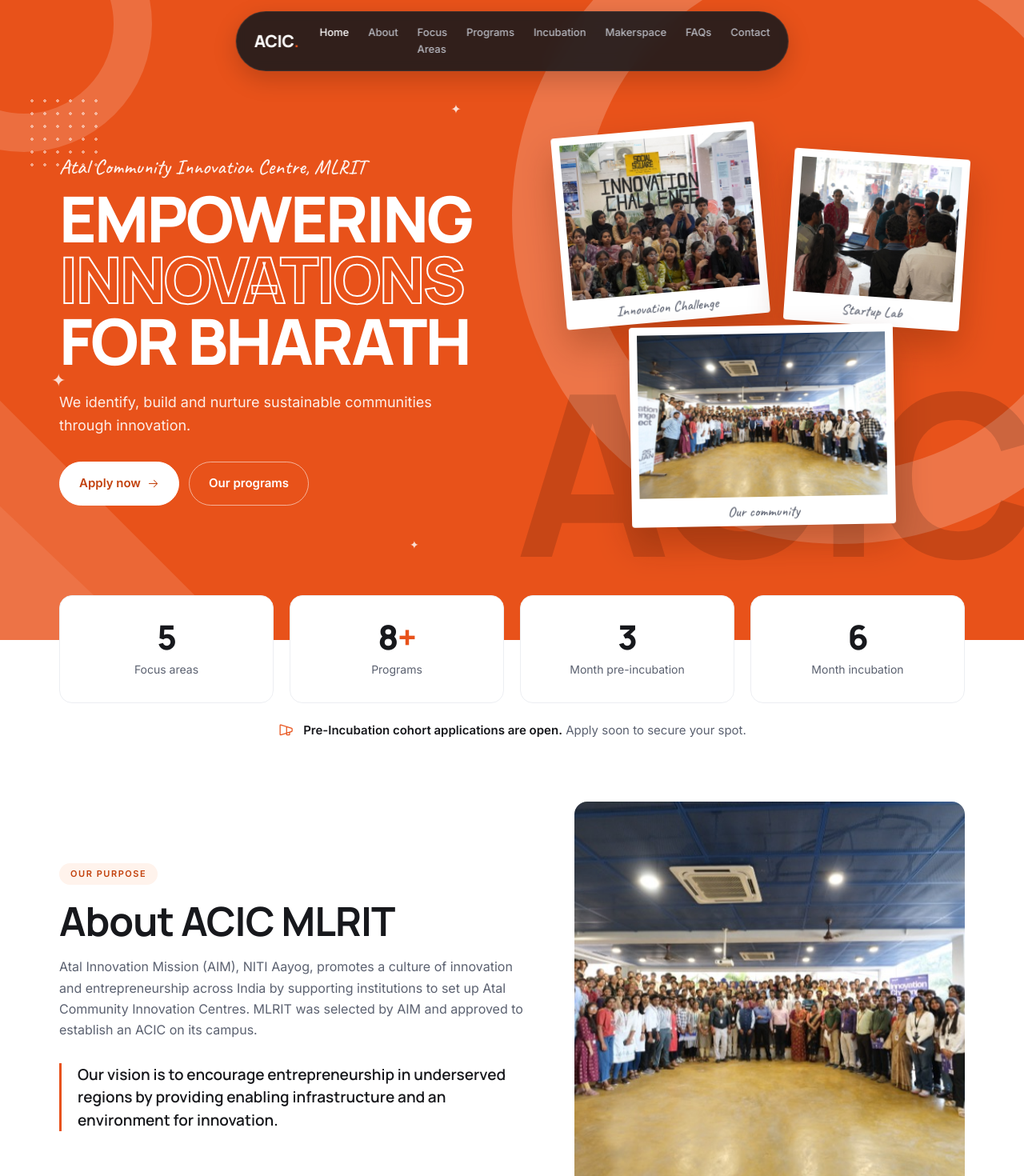
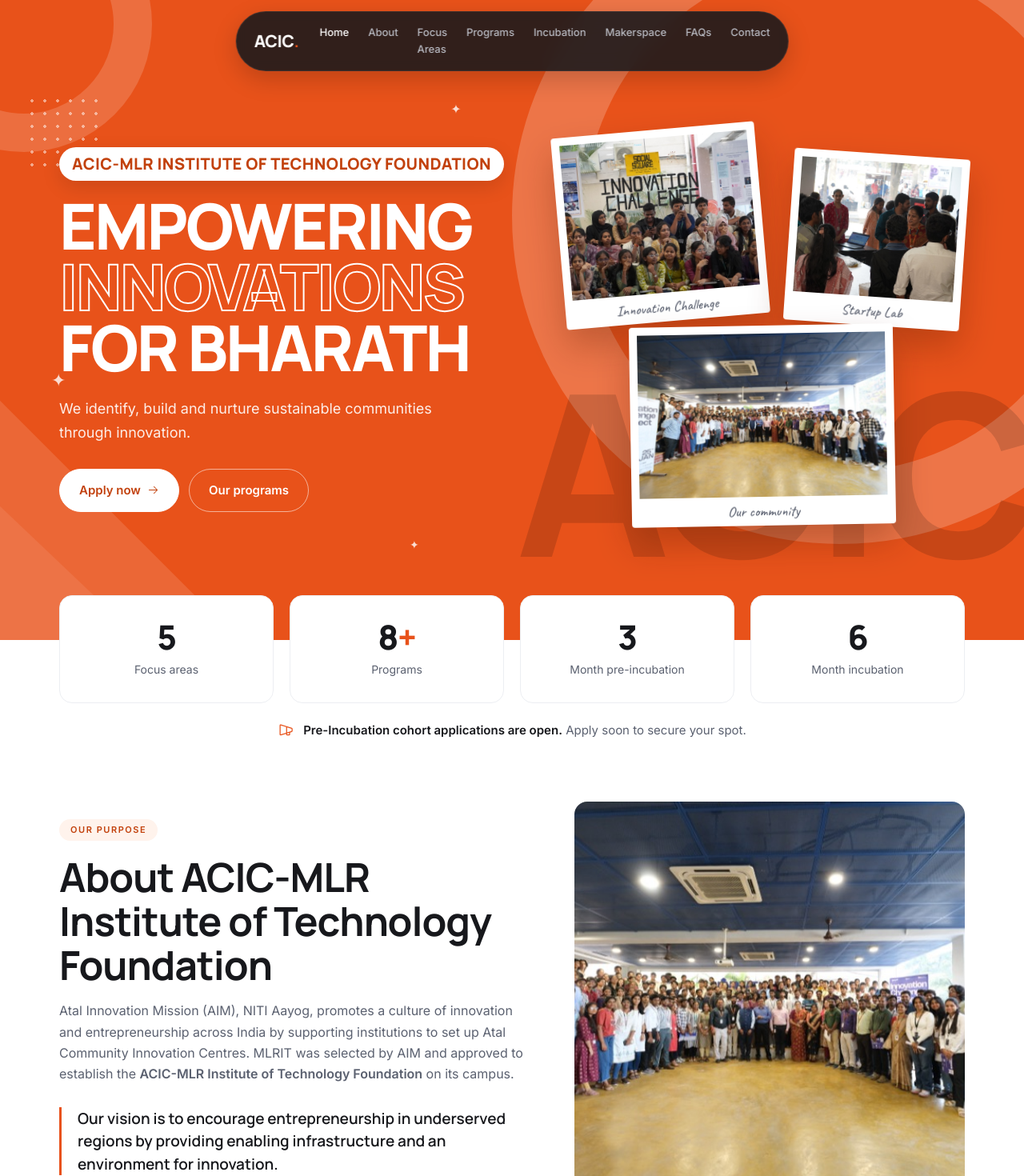
Before and after one commit to Tribhuvan-26/acic-mlrit, a Next.js app: page / in a window 1280 px wide. Shown: the top 1470 px of the page at 80% size. Built offline with nearby package versions, Linux system fonts and the light colour scheme.

Commit message:
Highlight ACIC-MLR Institute of Technology Foundation across main page

```diff
--- a/src/app/globals.css
+++ b/src/app/globals.css
@@ -37,6 +37,8 @@ nav a.l:hover,nav a.l.on{color:#fff}
 .hero:after{content:"ACIC";position:absolute;right:-10px;bottom:70px;font:800 clamp(160px,22vw,320px)/1 var(--font-manrope);letter-spacing:-.04em;color:rgba(0,0,0,.14);pointer-events:none}
 .hero .wrap{display:grid;grid-template-columns:1.15fr 1fr;gap:40px;align-items:center;position:relative;z-index:1;width:100%}
 .hand{font:500 26px var(--font-caveat),cursive;opacity:.92;margin-bottom:10px}
+
+.hero .hl{display:inline-block;background:#fff;color:var(--od);font:800 clamp(15px,1.6vw,20px)/1.3 var(--font-manrope);letter-spacing:.02em;text-transform:uppercase;padding:8px 16px;border-radius:99px;margin-bottom:18px;box-shadow:0 8px 24px rgba(0,0,0,.12)}
 .big{font:800 clamp(44px,6.2vw,90px)/.96 var(--font-manrope);letter-spacing:-.035em;text-transform:uppercase}
 .big .out{color:transparent;-webkit-text-stroke:2px #fff}
 .hero p{max-width:44ch;color:rgba(255,255,255,.9);font-size:18px;margin-top:24px}
--- a/src/app/layout.tsx
+++ b/src/app/layout.tsx
@@ -6,7 +6,7 @@ const manrope = Manrope({ subsets: ["latin"], weight: ["600", "700", "800"], var
 const inter = Inter({ subsets: ["latin"], weight: ["400", "500", "600"], variable: "--font-inter", display: "swap" });
 const caveat = Caveat({ subsets: ["latin"], weight: ["500"], variable: "--font-caveat", display: "swap" });
 
-const title = "ACIC MLRIT | Atal Community Innovation Centre";
+const title = "ACIC-MLR Institute of Technology Foundation | Atal Community Innovation Centre";
 const description =
   "Atal Community Innovation Centre at MLRIT, supported by Atal Innovation Mission, NITI Aayog. Empowering innovations for Bharath.";
 
@@ -23,7 +23,7 @@ export const metadata: Metadata = {
     apple: [{ url: "/apple-touch-icon.png" }],
   },
   manifest: "/site.webmanifest",
-  openGraph: { title, description, type: "website", url: "/", siteName: "ACIC MLRIT" },
+  openGraph: { title, description, type: "website", url: "/", siteName: "ACIC-MLR Institute of Technology Foundation" },
 };
 
 export const viewport: Viewport = { width: "device-width", initialScale: 1, themeColor: "#e8521a" };
--- a/src/app/page.tsx
+++ b/src/app/page.tsx
@@ -30,7 +30,7 @@ export default function Home() {
   </div>
   <div className="wrap">
     <div>
-      <div className="hand in-1">Atal Community Innovation Centre, MLRIT</div>
+      <div className="in-1"><span className="hl">ACIC-MLR Institute of Technology Foundation</span></div>
       <h1 className="big in-2">Empowering<br /><span className="out">Innovations</span><br />for Bharath</h1>
       <p className="in-3">We identify, build and nurture sustainable communities through innovation.</p>
       <div className="cta in-3">
@@ -62,9 +62,10 @@ export default function Home() {
   <div className="wrap">
     <div className="about">
       <div>
+
         <span className="chip rv">Our purpose</span>
-        <h2 className="rv">About ACIC MLRIT</h2>
-        <p className="lead rv">Atal Innovation Mission (AIM), NITI Aayog, promotes a culture of innovation and entrepreneurship across India by supporting institutions to set up Atal Community Innovation Centres. MLRIT was selected by AIM and approved to establish an ACIC on its campus.</p>
+        <h2 className="rv">About <b>ACIC-MLR Institute of Technology Foundation</b></h2>
+        <p className="lead rv">Atal Innovation Mission (AIM), NITI Aayog, promotes a culture of innovation and entrepreneurship across India by supporting institutions to set up Atal Community Innovation Centres. MLRIT was selected by AIM and approved to establish the <b>ACIC-MLR Institute of Technology Foundation</b> on its campus.</p>
         <p className="vision rv">Our vision is to encourage entrepreneurship in underserved regions by providing enabling infrastructure and an environment for innovation.</p>
       </div>
       <img className="rv" src="/gallery/innovation-challenge-group.jpg" alt="MLRIT innovators gathered at an innovation event" width="700" height="466" loading="lazy" />
@@ -212,7 +213,7 @@ export default function Home() {
     <div className="fgrid">
       <div>
         <span className="logo">ACIC<b>.</b></span>
-        <div style={{"color": "#fff", "fontWeight": "600"} as React.CSSProperties}>Atal Community Innovation Centre, MLRIT</div>
+        <div style={{"color": "#fff", "fontWeight": "700"} as React.CSSProperties}>ACIC-MLR Institute of Technology Foundation</div>
         <p style={{"marginTop": "8px"} as React.CSSProperties}>Enabling infrastructure and mentorship for innovators in underserved regions.</p>
         <p className="fhand">Empowering innovations for Bharath.</p>
         {/* TODO: replace # with ACIC MLRIT social URLs */}
@@ -226,7 +227,7 @@ export default function Home() {
         <a className="addr" href="mailto:acic@mlrit.ac.in" style={{"marginTop": "14px"} as React.CSSProperties}><EnvelopeSimple />acic@mlrit.ac.in</a>
       </div>
     </div>
-    <div className="bt">© {new Date().getFullYear()} ACIC MLRIT. All rights reserved.</div>
+    <div className="bt">© {new Date().getFullYear()} ACIC-MLR Institute of Technology Foundation. All rights reserved.</div>
   </div>
 </footer>
 <a id="top" href="#home" aria-label="Back to top"><ArrowUp /></a>
```
